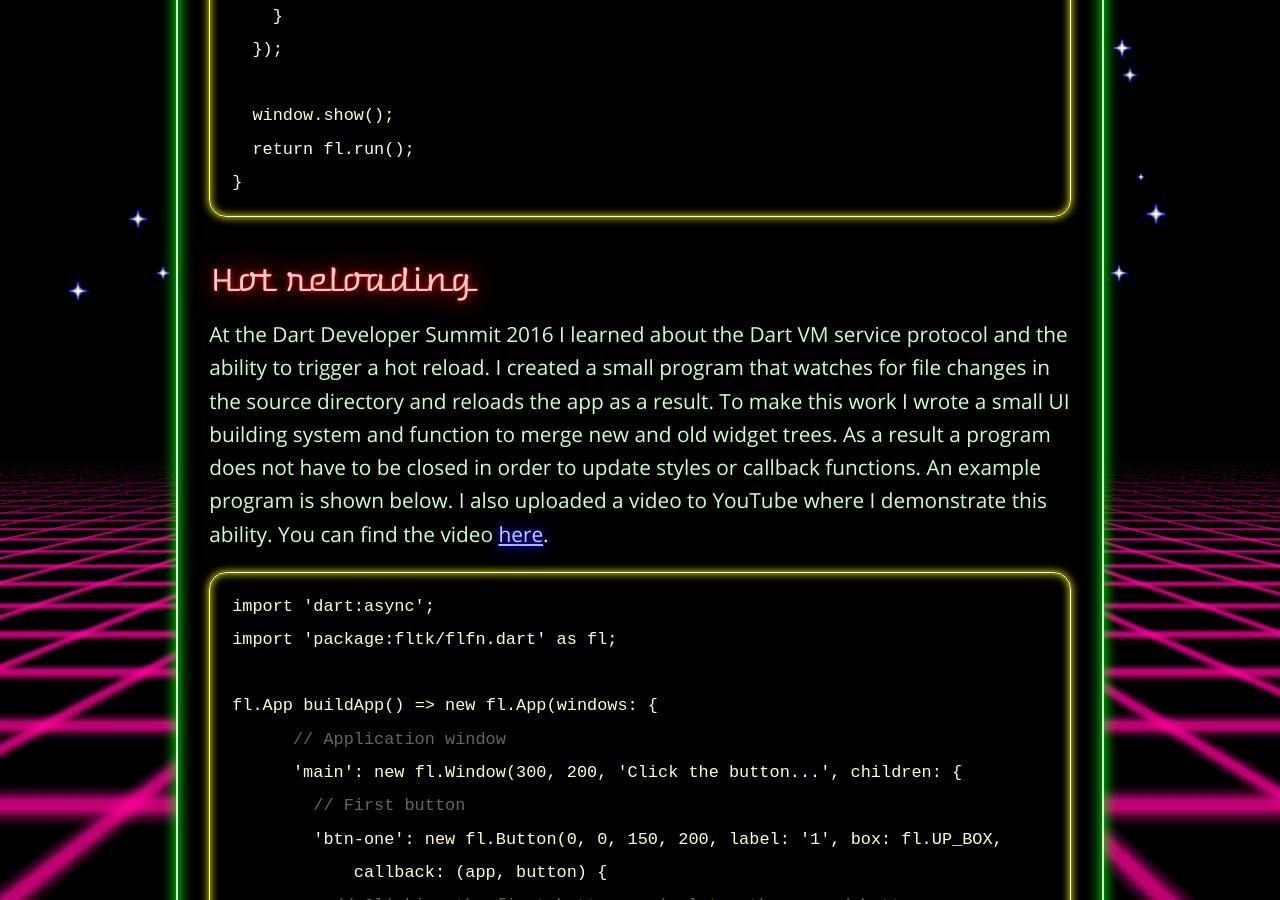
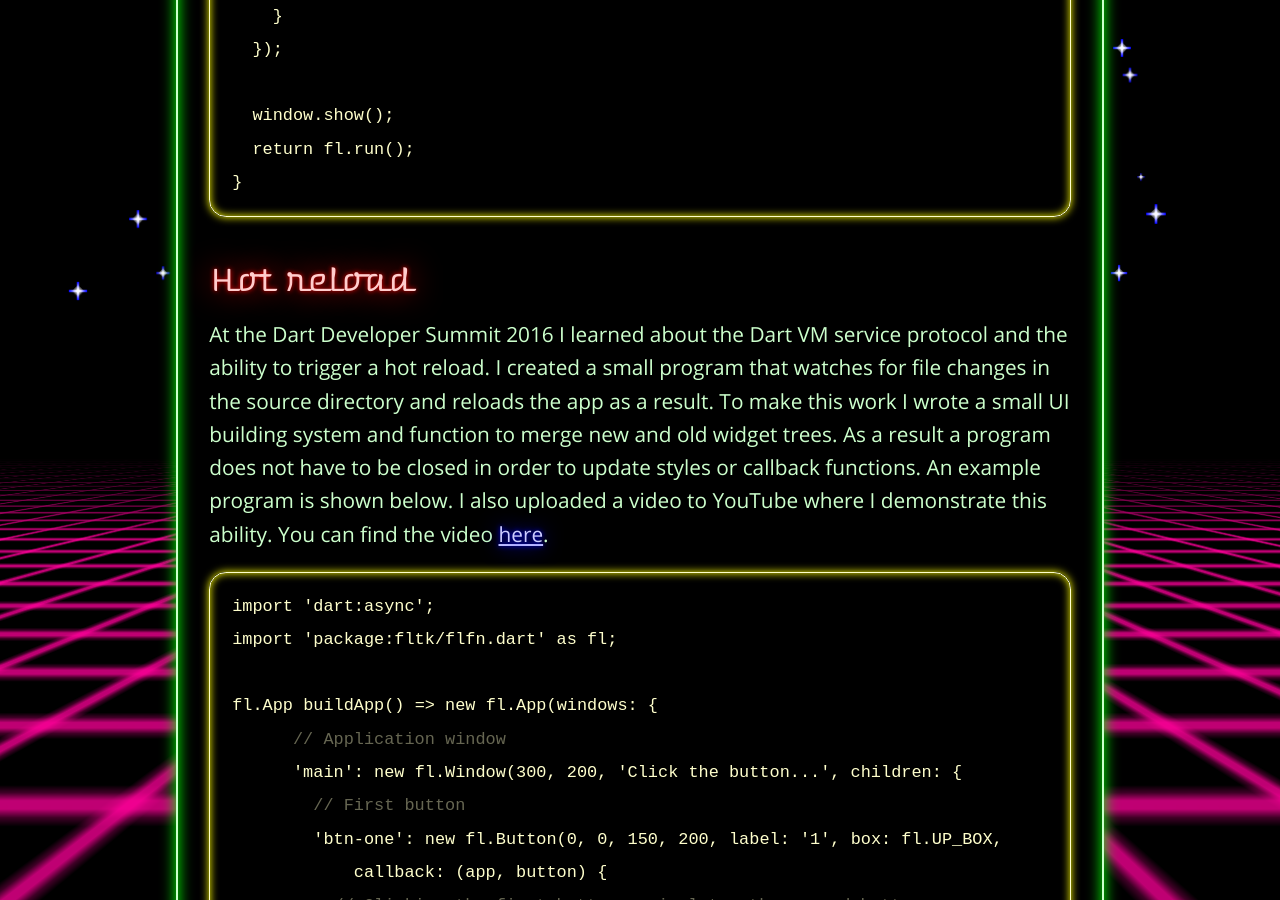
Before and after one commit to bergwerf/retro, a Jekyll site: the page built from _posts/2017-08-27-fltk-in-the-dart-vm.md, in a window 1280 px wide and 900 px high, scrolled down 8294 px. Built offline with Jekyll 4.4.1, drawn with Linux system fonts in a browser that asks for light colours.

Commit message:
Edit section header in latest post

````diff
--- a/_posts/2017-08-27-fltk-in-the-dart-vm.md
+++ b/_posts/2017-08-27-fltk-in-the-dart-vm.md
@@ -263,7 +263,7 @@ int main() {
 }
 ```
 
-## Hot reloading
+## Hot reload
 At the Dart Developer Summit 2016 I learned about the Dart VM service protocol
 and the ability to trigger a hot reload. I created a small program that watches
 for file changes in the source directory and reloads the app as a result. To
````
